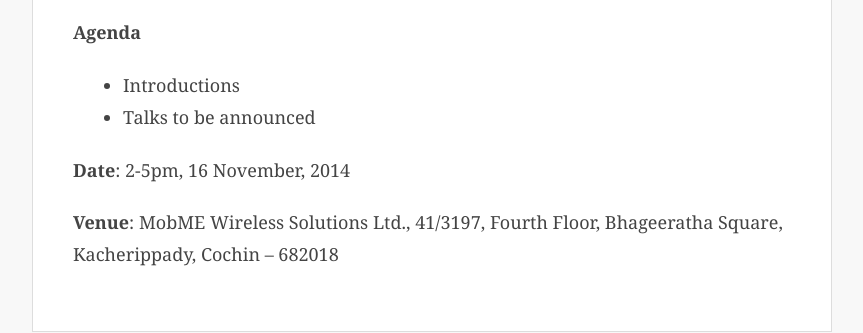
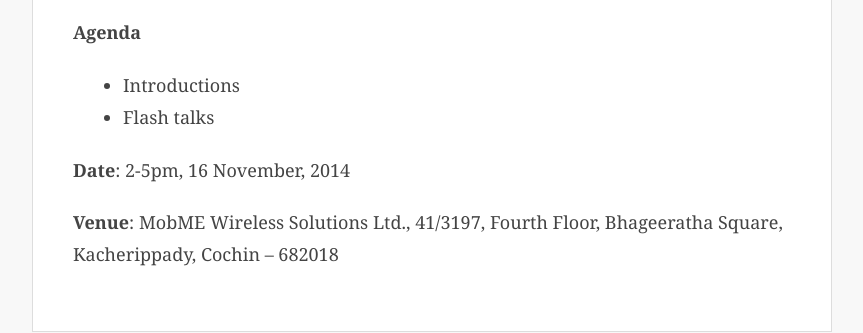
Before and after one commit to krug/krug.github.io, a Jekyll site: the page built from _posts/2014-11-16-nov-2014-kochi-meetup.md, in a window 1280 px wide. Shown: the part 215-548 px from the top of the page, without its empty margins (208-1071 px from the left). Built offline with Jekyll 4.4.1, drawn with Linux system fonts in a browser that asks for light colours.

Commit message:
Update 2014-11-16-nov-2014-kochi-meetup.md

```diff
--- a/_posts/2014-11-16-nov-2014-kochi-meetup.md
+++ b/_posts/2014-11-16-nov-2014-kochi-meetup.md
@@ -10,7 +10,7 @@
 # Agenda
 
 * Introductions
-* Talks to be announced
+* Flash talks
 
 **Date**: 2-5pm, 16 November, 2014
 
```
